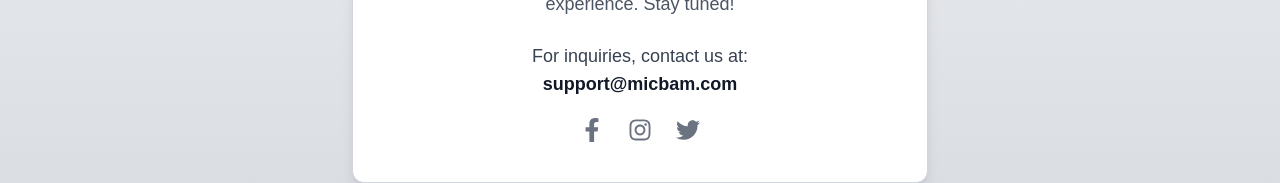
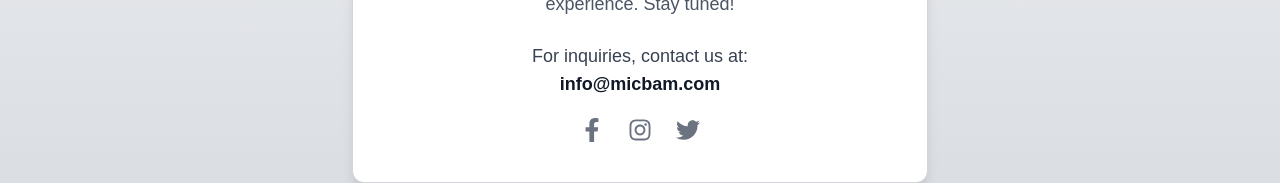
Before and after one commit to zohaibshaikh-developer/micbam-website-uk, a Next.js app: page / in a window 1280 px wide. Shown: the part 396-579 px from the top of the page. Built offline with nearby package versions, Linux system fonts and the light colour scheme.

Commit message:
Changed contact us details

```diff
--- a/src/app/components/MaintenancePage.tsx
+++ b/src/app/components/MaintenancePage.tsx
@@ -67,7 +67,7 @@ Stay tuned!
           transition={{ delay: 1, duration: 0.6 }}
           className="text-lg font-semibold text-gray-900"
         >
-          support@micbam.com
+          info@micbam.com
         </motion.p>
 
         {/* Social Icons */}
```
